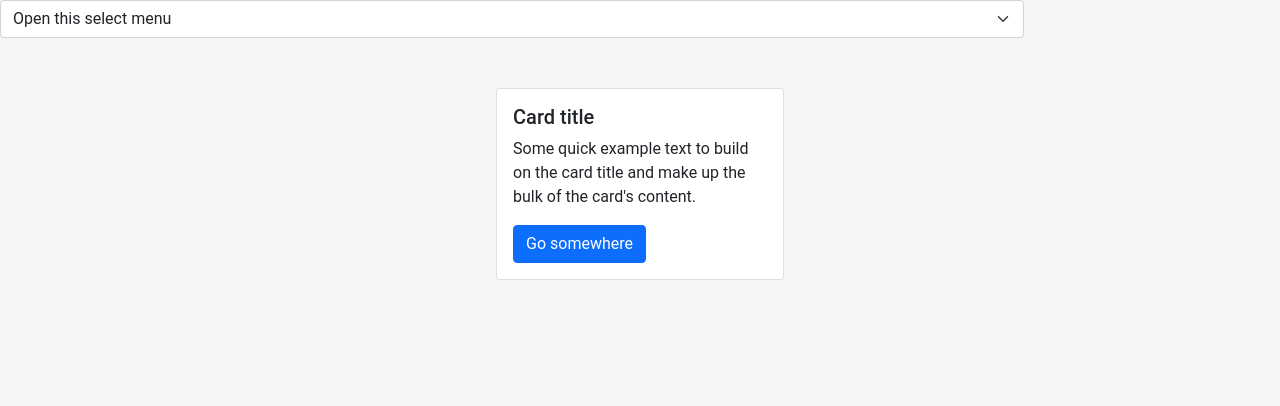
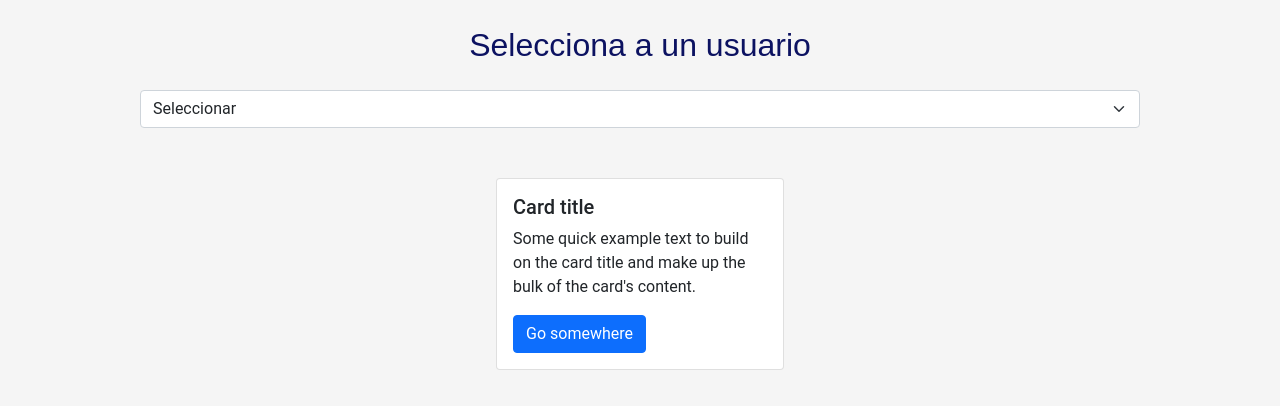
Before and after one commit to JesusFz93/grupal_2, a website: page app/index.html in a window 1280 px wide. Drawn offline with nearby package versions, Linux system fonts and the light colour scheme.

Commit message:
estilos, css

```diff
--- a/app/index.html
+++ b/app/index.html
@@ -20,10 +20,10 @@
       <div></div>
     </div>
   </div>
-
-  <section class="contenidoPrincipal">
+<h2>Selecciona a un usuario</h2>
+  <section class="container">
     <select class="form-select" aria-label="Default select example">
-      <option selected>Open this select menu</option>
+      <option selected>Seleccionar</option>
       <option value="1">One</option>
       <option value="2">Two</option>
       <option value="3">Three</option>
@@ -36,7 +36,7 @@
         <h5 class="card-title">Card title</h5>
         <p class="card-text">Some quick example text to build on the card title and make up the bulk of the card's
           content.</p>
-        <a href="#" class="btn btn-primary">Go somewhere</a>
+        <a href="#" class="btn btn-primary" >Go somewhere</a>
       </div>
     </div>
   </section>
--- a/app/style.css
+++ b/app/style.css
@@ -10,7 +10,15 @@ body {
   background: #f5f5f5;
 }
 
-.contenidoPrincipal {
+h2{
+  font-family:"Exo 2", sans-serif;
+  font-size: 2em;
+  color: #0c1261;
+  text-align:center;
+  padding: 2%;
+  margin: 0%;
+}
+.container{
   width: 80%;
   display: flex;
   align-items: center;
@@ -25,6 +33,7 @@ body {
   justify-content: center;
   margin-top: 50px;
 }
+
 
 
 /* Estilos del loader */
```
